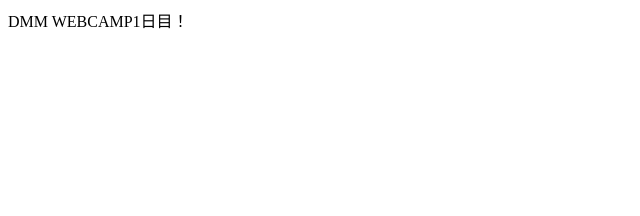
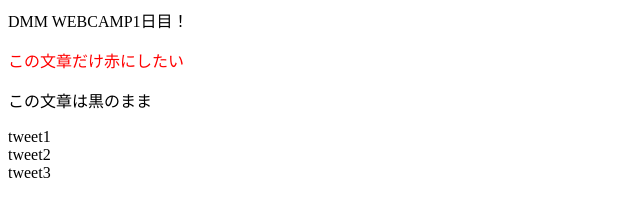
Before and after one commit to d0nde1i0n/sample, a plain HTML site: page sample.html in a window 1280 px wide. Shown: the whole page, without its empty margins (0-640 px from the left). Drawn offline with Linux system fonts and the light colour scheme.

Commit message:
[1-2] 確認問題までの作業が完了

```diff
--- a/sample.html
+++ b/sample.html
@@ -3,10 +3,16 @@
   <head>
     <meta charset="UTF-8" />
     <title>初めてのHTML</title>
+    <link rel="stylesheet" href="style.css" />
   </head>
 
   <body>
     DMM WEBCAMP1日目！
+    <p class="red-word">この文章だけ赤にしたい</p>
+    <p>この文章は黒のまま</p>
 
+    <div class="tweet content">tweet1</div>
+    <div class="tweet content">tweet2</div>
+    <div class="tweet content">tweet3</div>
   </body>
 </html>
--- a/style.css
+++ b/style.css
@@ -0,0 +1,3 @@
+.red-word {
+  color: red;
+}
```
